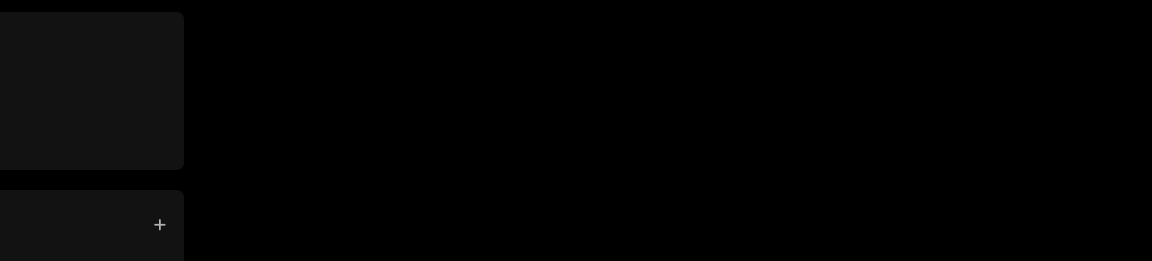
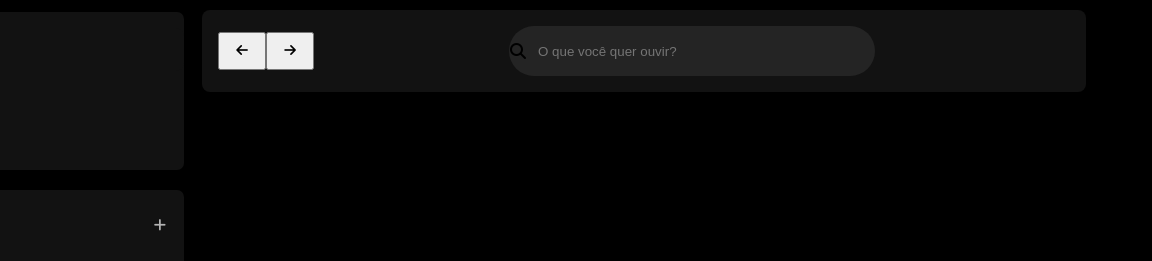
Before and after one commit to ViniciusVezono/projeto-alura, a plain HTML site: page index.html in a window 1280 px wide. Shown: the top 261 px of the page, 128-1280 px from the left. Drawn offline with Linux system fonts and the light colour scheme.

Commit message:
27_01_commit_

```diff
--- /dev/null
+++ b/assets/style/main-content.css
@@ -0,0 +1,63 @@
+.main-container{
+    max-width: 80vw;
+    height: 100vh;
+    margin-left: 320px;
+    margin-right: 56px;
+}
+
+.header_navigation{
+    display: flex;
+    justify-content: space-between;
+    align-items: center;
+    padding: 16px;
+    margin: 10px;
+    border-radius: 8px;
+    background-color: #121212;
+}
+
+.header_navigation .navigation{
+    display: flex;
+    justify-content: space-around;
+    align-items: center;
+    background-color: transparent;
+}
+
+.seta_esquerda i, .seta_direita i {
+    display: flex;
+    align-items: center;
+    justify-content: center;
+    width: 32px;
+    height: 32px;
+    border-radius: 50%;
+    border: none;
+    cursor: pointer;
+}
+
+
+.barra-navegacao{
+    display: flex;
+    align-items: center;
+    width: 364px;
+    height: 48px;
+    background-color: #242424;
+    border-radius: 500px;
+    border: 1px solid transparent;
+    margin: 0 auto;
+}
+
+.barra-navegacao .i{
+    width: 16px;
+    height: 16px;
+    margin-left: 10px;
+}
+
+.barra-navegacao input{
+    background-color: transparent;
+    border: none;
+    padding: 0px 100px 0 12px;
+    color: #fff;
+    text-overflow: ellipsis;
+    overflow: hidden;
+    white-space: nowrap;
+    outline: none;
+}
--- a/index.html
+++ b/index.html
@@ -4,8 +4,9 @@
     <meta charset="UTF-8">
     <meta name="viewport" content="width=device-width, initial-scale=1.0">
     <title>Spotify</title>
-    <link rel="stylesheet" href="reset.css">
-    <link rel="stylesheet" href="style.css">
+    <link rel="stylesheet" href="assets\style\reset.css">
+    <link rel="stylesheet" href="assets\style\sidebar.css">
+    <link rel="stylesheet" href="assets\style\main-content.css">
     <script src="https://kit.fontawesome.com/a3398452fc.js" crossorigin="anonymous"></script>
 </head>
 <body>
@@ -52,5 +53,25 @@
             </section>
        </div>
     </div>
+
+    <main>
+        <div class="main-container">
+            <nav class="header_navigation">
+                <div class="navigation">
+                    <button class="seta_esquerda">
+                       <span><i class="fa-solid fa-arrow-left"></i></span>
+                    </button>
+                    <button class="seta_direita">
+                        <i class="fa-solid fa-arrow-right"></i>
+                    </button>
+                </div>
+                  <div class="barra-navegacao">
+                    <i class="fa-solid fa-magnifying-glass"></i>
+                    <input type="text" name="" maxlength="800" id="input-search"
+                    placeholder="O que você quer ouvir?">
+                </div>
+              </nav>
+        </div>
+    </main>
 </body>
 </html>
```
Also changed, not shown: assets/style/reset.css (renamed from reset.css), assets/style/sidebar.css (renamed from style.css).
